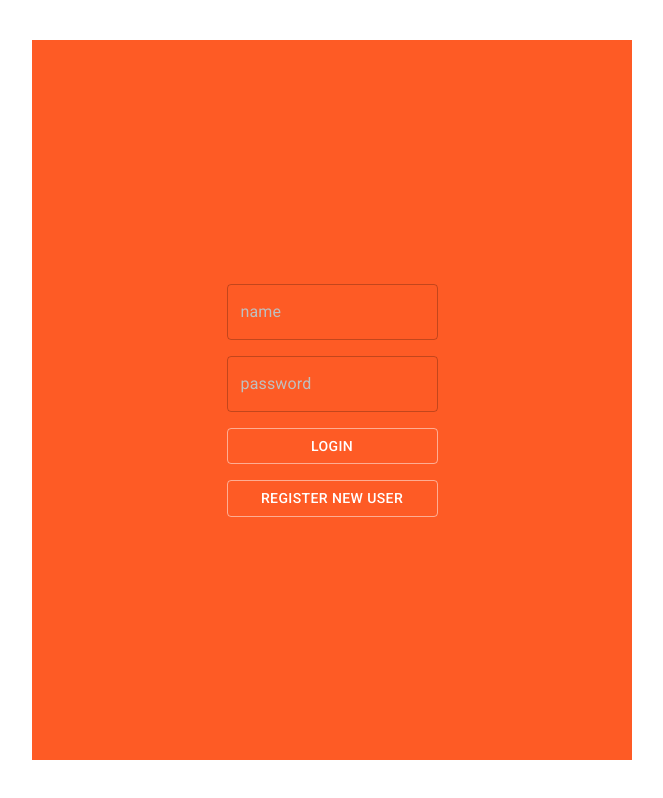
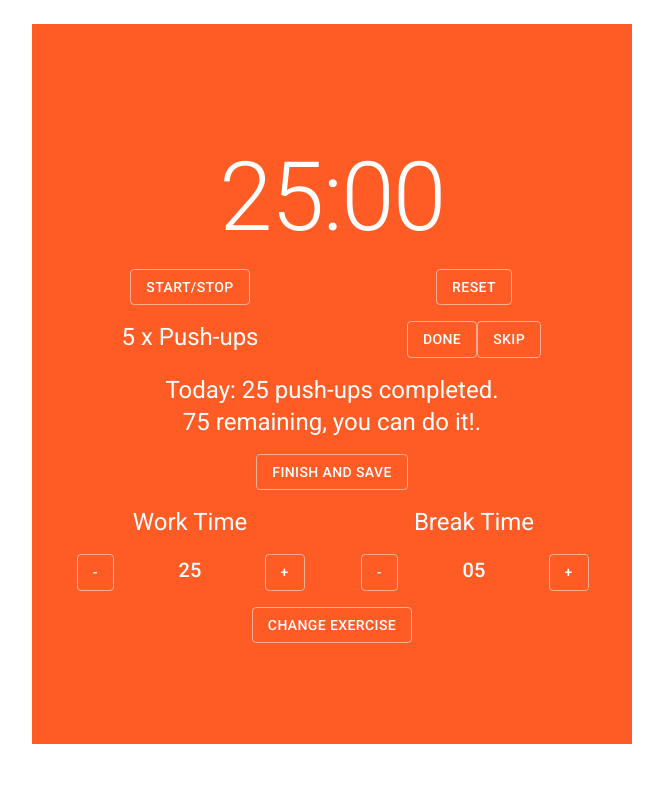
Before and after one commit to KevChaplin/wfh-ninja, a React (Create React App) app in the folder client/: page / in a window 1280 px wide. Shown: the whole page, without its empty margins (308-971 px from the left). Built offline with nearby package versions, Linux system fonts and the light colour scheme.

Commit message:
added basic timer page

```diff
--- a/client/src/App.js
+++ b/client/src/App.js
@@ -3,12 +3,14 @@ import Container from '@mui/material/Container';
 
 import Login from './Login'
 import Profile from './Profile'
+import Timer from './Timer'
 
 export default function App() {
   return (
     <Container maxWidth="sm" sx={{ height: '90vh', width: '100vw', bgcolor: 'primary.main', my: 5 }}>
-      <Login />
+      {/* <Login /> */}
       {/* <Profile /> */}
+      <Timer />
     </Container>
   );
 }
--- a/client/src/Profile.js
+++ b/client/src/Profile.js
@@ -1,8 +1,5 @@
 import * as React from 'react'
-import Container from '@mui/material/Container'
 import Grid from '@mui/material/Grid';
-import Box from '@mui/material/Box';
-import Stack from '@mui/material/Stack'
 import Button from '@mui/material/Button'
 import TextField from '@mui/material/TextField'
 import Typography from '@mui/material/Typography'
--- /dev/null
+++ b/client/src/Timer.js
@@ -0,0 +1,71 @@
+import * as React from 'react'
+import Grid from '@mui/material/Grid';
+import Button from '@mui/material/Button'
+import TextField from '@mui/material/TextField'
+import Typography from '@mui/material/Typography'
+
+export default function Timer() {
+
+    return (
+        <Grid
+            container spacing={2}
+            sx={{
+                height: '100%',
+                textAlign: 'center',
+                alignContent: 'center',
+                justifyContent: 'center'}}
+        >
+            <Grid item xs={12}>
+                <Typography variant='h1'>25:00</Typography>
+            </Grid>
+            <Grid item xs={6}>
+                <Button variant='outlined' color='secondary'>Start/Stop</Button>
+            </Grid>
+            <Grid item xs={6}>
+                <Button variant='outlined' color='secondary'>Reset</Button>
+            </Grid>
+            <Grid item xs={6}>
+                <Typography variant='h5'>5 x Push-ups</Typography>
+            </Grid>
+            <Grid item xs={6}>
+                <Button variant='outlined' color='secondary'>Done</Button>
+                <Button variant='outlined' color='secondary'>Skip</Button>
+            </Grid>
+            <Grid item xs={12}>
+                <Typography variant='h5'>Today: 25 push-ups completed.</Typography>
+                <Typography variant='h5'>75 remaining, you can do it!.</Typography>
+            </Grid>
+            <Grid item xs={12}>
+                <Button variant='outlined' color='secondary'>Finish and Save</Button>
+            </Grid>
+            <Grid item xs={6}>
+                <Typography variant='h5'>Work Time</Typography>
+            </Grid>
+            <Grid item xs={6}>
+                <Typography variant='h5'>Break Time</Typography>
+            </Grid>
+            <Grid item xs={2}>
+                <Button variant='outlined' color='secondary'sx={{ minWidth: 0 }}>-</Button>
+            </Grid>
+            <Grid item xs={2}>
+                <Typography variant='h6'>25</Typography>
+            </Grid>
+            <Grid item xs={2}>
+                <Button variant='outlined' color='secondary' sx={{ minWidth: 0 }}>+</Button>
+            </Grid>
+            <Grid item xs={2}>
+                <Button variant='outlined' color='secondary' sx={{ minWidth: 0 }}>-</Button>
+            </Grid>
+            <Grid item xs={2}>
+                <Typography variant='h6'>05</Typography>
+            </Grid>
+            <Grid item xs={2}>
+                <Button variant='outlined' color='secondary' sx={{ minWidth: 0 }}>+</Button>
+            </Grid>
+            <Grid item xs={12}>
+                <Button variant='outlined' color='secondary'>Change Exercise</Button>
+            </Grid>
+        </Grid>
+    )
+
+}
--- a/client/src/theme.js
+++ b/client/src/theme.js
@@ -21,7 +21,6 @@ const theme = createTheme({
       secondary: 'hsl(90, 0%, 75%)'
     }
   },
-
 });
 
 export default theme;
```
